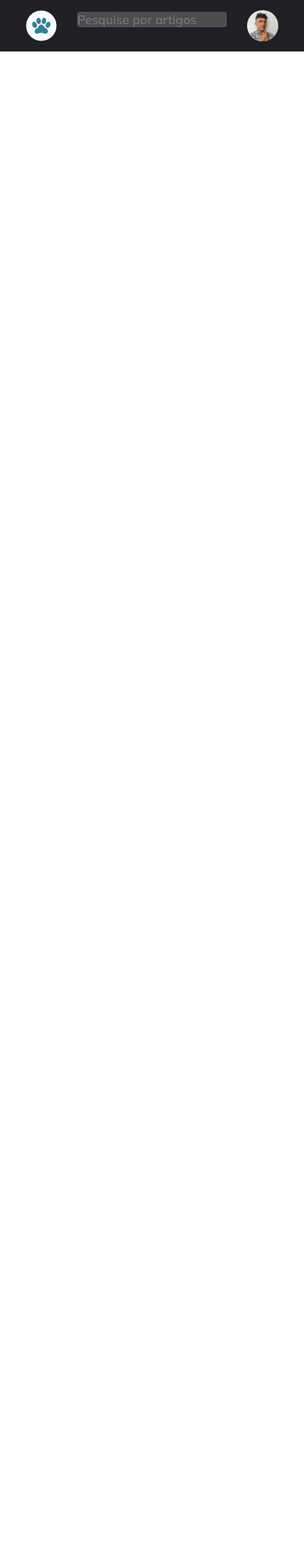
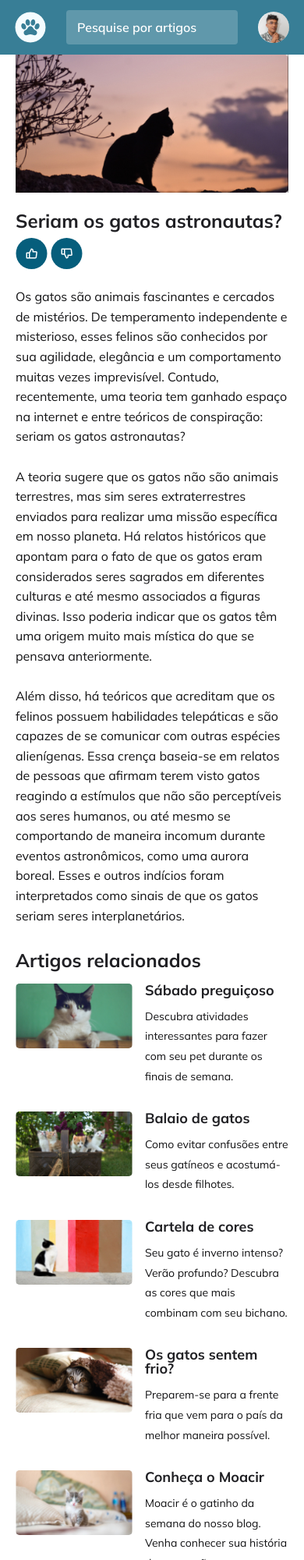
Before and after one commit to Marcellusmbarbosa/Explorer_Rocketseat_Blog_de_Gatos, a plain HTML site: page index.html in a window 390 px wide. Shown: the top 2000 px of the page at 78% size. Before the commit the page ends 844 px from the top, so only its background shows below. Drawn offline with Linux system fonts and the light colour scheme.

Commit message:
Versão mobile finalizada

```diff
--- a/index.html
+++ b/index.html
@@ -1,5 +1,6 @@
 <!DOCTYPE html>
 <html lang="pt_BR">
+
 <head>
   <link rel="preconnect" href="https://fonts.googleapis.com">
   <link rel="preconnect" href="https://fonts.gstatic.com" crossorigin>
@@ -10,8 +11,10 @@
 
   <link rel="stylesheet" href="style.css">
 
-  <link href="https://fonts.googleapis.com/css2?family=Mulish:ital,wght@0,200..1000;1,200..1000&display=swap" rel="stylesheet">
+  <link href="https://fonts.googleapis.com/css2?family=Mulish:ital,wght@0,200..1000;1,200..1000&display=swap"
+    rel="stylesheet">
 </head>
+
 <body>
   <header>
     <div class="container">
@@ -26,8 +29,82 @@
       <img src="assets/images/Jojo.jpg" alt="Foto de perfil de Jojo">
     </div>
   </header>
-  <main></main>
-  <aside></aside>
-  <footer></footer>
+  <main class="container">
+    <img src="assets/images/unsplash_H-XOmJhbM3s.jpg" alt="">
+    <h1>Seriam os gatos astronautas?</h1>
+    <div class="buttons">
+      <button>
+        <img src="assets/ThumbUp.svg" alt="">
+      </button>
+      <button>
+        <img src="assets/ThumbDown.svg" alt="">
+      </button>
+    </div>
+    <p>
+      Os gatos são animais fascinantes e cercados de mistérios. De temperamento independente e misterioso, esses felinos
+      são conhecidos por sua agilidade, elegância e um comportamento muitas vezes imprevisível. Contudo, recentemente,
+      uma teoria tem ganhado espaço na internet e entre teóricos de conspiração: seriam os gatos astronautas?
+      <br><br>
+      A teoria sugere que os gatos não são animais terrestres, mas sim seres extraterrestres enviados para realizar uma
+      missão específica em nosso planeta. Há relatos históricos que apontam para o fato de que os gatos eram
+      considerados seres sagrados em diferentes culturas e até mesmo associados a figuras divinas. Isso poderia indicar
+      que os gatos têm uma origem muito mais mística do que se pensava anteriormente. <br><br>
+      Além disso, há teóricos que acreditam que os felinos possuem habilidades telepáticas e são capazes de se comunicar
+      com outras espécies alienígenas. Essa crença baseia-se em relatos de pessoas que afirmam terem visto gatos
+      reagindo a estímulos que não são perceptíveis aos seres humanos, ou até mesmo se comportando de maneira incomum
+      durante eventos astronômicos, como uma aurora boreal. Esses e outros indícios foram interpretados como sinais de
+      que os gatos seriam seres interplanetários.
+    </p>
+  </main>
+  <aside class="container">
+    <h2>Artigos relacionados</h2>
+    <section>
+      <article>
+        <img src="assets/images/01.jpg" alt="">
+
+        <div class="content">
+          <h3>Sábado preguiçoso</h3>
+          <p class="text-sm">Descubra atividades interessantes para fazer com seu pet durante os finais de semana.</p>
+        </div>
+      </article>
+      <article>
+        <img src="assets/images/02.jpg" alt="">
+
+        <div class="content">
+          <h3>Balaio de gatos</h3>
+          <p class="text-sm">Como evitar confusões entre seus gatíneos e acostumá-los desde filhotes.</p>
+        </div>
+      </article>
+      <article>
+        <img src="assets/images/03.jpg" alt="">
+
+        <div class="content">
+          <h3>Cartela de cores</h3>
+          <p class="text-sm">Seu gato é inverno intenso? Verão profundo? Descubra as cores que mais combinam com seu
+            bichano.</p>
+        </div>
+      </article>
+      <article>
+        <img src="assets/images/04.jpg" alt="">
+
+        <div class="content">
+          <h3>Os gatos sentem frio?</h3>
+          <p class="text-sm">Preparem-se para a frente fria que vem para o país da melhor maneira possível.</p>
+        </div>
+      </article>
+      <article>
+        <img src="assets/images/05.jpg" alt="">
+
+        <div class="content">
+          <h3>Conheça o Moacir</h3>
+          <p class="text-sm">Moacir é o gatinho da semana do nosso blog. Venha conhecer sua história de superação.</p>
+        </div>
+      </article>
+    </section>
+  </aside>
+  <footer>
+    © 2023 - Rocketseat Explorer
+  </footer>
 </body>
+
 </html>
--- a/style.css
+++ b/style.css
@@ -6,21 +6,23 @@
 }
 
 :root {
-  --color-primary: #202024;
-  --title-primary: #065E7C;
+  --brand-primary: #387E96;
+  --title-primary: #202024;
   --text-primary: #121214;
 
   --text-base: 1rem;
   --text-sm: 0.875rem;
 }
 
-html, input {
+html,
+input {
   font: 400 var(--text-base)/160% "Mulish", sans-serif;
   color: var(--text-primary);
 }
 
-h1, h2, h3 {
-
+h1,
+h2,
+h3 {
   font-size: 1.5rem;
   /* Platform Aliases/Shape principal */
   color: var(--title-primary);
@@ -29,15 +31,27 @@ h1, h2, h3 {
 
 h3 {
   font-size: 1.125rem;
+  line-height: 100%;
+}
+
+img {
+  width: 100%;
+  height: auto;
 }
 
 .text-sm {
   font-size: var(--text-sm);
 }
 
+.container {
+  padding-inline: 1.25rem;
+  max-width: calc(24rem + (1.25rem * 2));
+  margin-inline: auto;
+}
+
 header {
-  background-color: var(--color-primary);
-  padding: .8rem 1.75rem;
+  background: var(--brand-primary);
+  padding: 0.8rem 1.75rem;
 }
 
 header .container {
@@ -45,7 +59,7 @@ header .container {
   margin-inline: auto;
 
   display: flex;
-  aling-items: center;
+  align-items: center;
   justify-content: center;
   gap: 1.625rem;
 }
@@ -61,9 +75,9 @@ header img:last-child {
 }
 
 header form input {
-  background: rgb(255 255 255/0.2);
+  background: rgb(255 255 255 / 0.2);
   border: none;
-  padding: 0.75rem 0.875;
+  padding: 0.75rem 0.875rem;
   border-radius: 0.25rem;
 
   font-weight: 600;
@@ -72,6 +86,67 @@ header form input {
   color: white;
 }
 
-header form input:placeholder{
+header form input::placeholder {
   color: white;
 }
+
+/* main */
+
+
+main h1 {
+  margin-top: 1rem;
+}
+
+main .buttons {
+  margin-top: .5rem;
+}
+
+main p {
+  margin-top: 1rem;
+}
+
+button {
+  all: unset;
+  transition: all 300ms;
+}
+
+button:hover {
+  transform: scale(1.1) rotate(10deg);
+}
+
+/* aside */
+aside {
+  margin-top: 2rem;
+}
+
+aside section {
+  margin-top: 1rem;
+  display: grid;
+  gap: 2rem;
+}
+
+section article {
+  display: grid;
+
+  grid-template-columns: 9.375rem 1fr;
+  gap: 1rem;
+}
+
+section article p {
+  margin-top: 0.75rem;
+}
+
+article img {
+  border-radius: 5px;
+}
+
+/* Footer */
+
+footer {
+  background-color: var(--brand-primary);
+  color: white;
+  text-align: center;
+  padding-block: 1.5rem;
+
+  margin-top: 2.5rem;
+}
```
Also changed, not shown: assets/images/01.jpg (renamed from assets/images/unsplash_gKXKBY-C-Dk.jpg), assets/images/02.jpg (renamed from assets/images/unsplash_YCPkW_r_6uA.jpg), assets/images/03.jpg (renamed from assets/images/unsplash_psnx6RsRCYg.jpg), assets/images/04.jpg (renamed from assets/images/unsplash_NodtnCsLdTE.jpg), assets/images/05.jpg (renamed from assets/images/unsplash_so5nsYDOdxw.jpg), assets/images/Jojo.png (deleted). Lines whose indentation alone changed are shown as unchanged.
